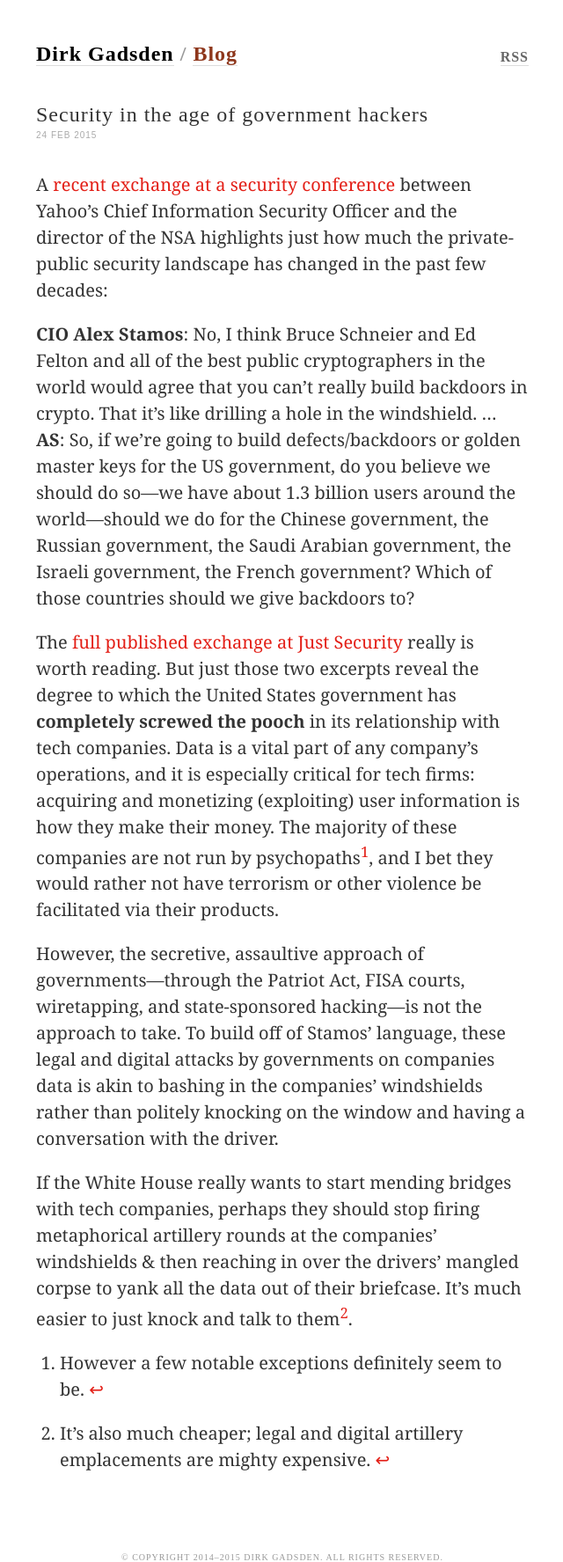
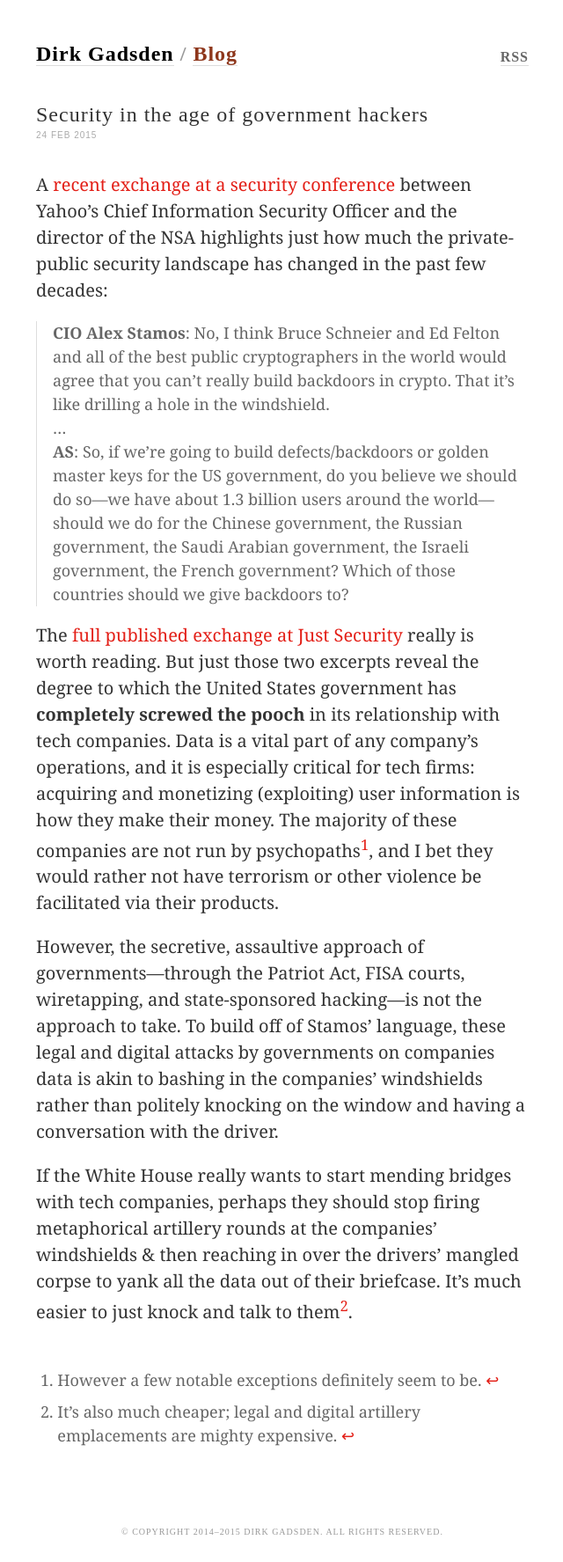
Before and after one commit to dirk/dirk.to, a Jekyll site: the page built from blog/_posts/2015-02-24-security-state-hackers.md, in a window 1280 px wide. Shown: the whole page at 88% size, without its empty margins (319-959 px from the left). Built offline with Jekyll 4.4.1, drawn with Linux system fonts in a browser that asks for light colours; Markdown is read by kramdown in place of the engine named in the settings; comment, search, counter and statistics services are not loaded; after the commit the page ends 1746 px from its top, so only the background shows below that.

Commit message:
Update styling

```diff
--- a/_layouts/blog.html
+++ b/_layouts/blog.html
@@ -11,8 +11,8 @@
     <meta charset="utf-8" />
     <meta name="viewport" content="width=520" />
     <meta http-equiv="X-UA-Compatible" content="IE=edge,chrome=1" />
-    <link href="/css/master.css?5" rel="stylesheet" />
-    <link href="/css/blog.css?5" rel="stylesheet" />
+    <link href="/css/master.css?6" rel="stylesheet" />
+    <link href="/css/blog.css?6" rel="stylesheet" />
     <!-- syntax highlighting -->
     <link rel="stylesheet" href="/css/syntax.css">
     <!-- secondary -->
--- a/blog/_posts/2015-02-24-security-state-hackers.md
+++ b/blog/_posts/2015-02-24-security-state-hackers.md
@@ -6,8 +6,8 @@ date:   2015-02-24 19:00:00
 
 A [recent exchange at a security conference](http://arstechnica.com/tech-policy/2015/02/yahoo-exec-goes-mano-a-mano-with-nsa-director-over-crypo-backdoors/) between Yahoo's Chief Information Security Officer and the director of the NSA highlights just how much the private-public security landscape has changed in the past few decades:
 
-> **CIO Alex Stamos**: No, I think Bruce Schneier and Ed Felton and all of the best public cryptographers in the world would agree that you can’t really build backdoors in crypto. That it’s like drilling a hole in the windshield.
-> ...
+> **CIO Alex Stamos**: No, I think Bruce Schneier and Ed Felton and all of the best public cryptographers in the world would agree that you can’t really build backdoors in crypto. That it’s like drilling a hole in the windshield.<br />
+> ...<br />
 > **AS**: So, if we’re going to build defects/backdoors or golden master keys for the US government, do you believe we should do so—we have about 1.3 billion users around the world—should we do for the Chinese government, the Russian government, the Saudi Arabian government, the Israeli government, the French government? Which of those countries should we give backdoors to?
 
 The [full published exchange at Just Security](http://justsecurity.org/20304/transcript-nsa-director-mike-rogers-vs-yahoo-encryption-doors/) really is worth reading. But just those two excerpts reveal the degree to which the United States government has **completely screwed the pooch** in its relationship with tech companies. Data is a vital part of any company's operations, and it is especially critical for tech firms: acquiring and monetizing (exploiting) user information is how they make their money. The majority of these companies are not run by psychopaths[^1], and I bet they would rather not have terrorism or other violence be facilitated via their products.
--- a/css/blog.css
+++ b/css/blog.css
@@ -54,6 +54,7 @@ h2 a:hover span, .posts h3 a:hover span {color: #8E371C;}
 .post a:hover {color: #8e371c; text-decoration: underline;}
 .post p code {display: inline-block; color: #8e371c;}
 .post h4 {margin: 1.5em 0 0.5em 0;}
+.post blockquote {border-left: 1px solid #ddd; padding-left: 1em; color: #666; font-size: 0.9em;}
 /* Date and other metadata about posts */
 .meta {color: #aaa;}
 
@@ -63,6 +64,13 @@ h2 a:hover span, .posts h3 a:hover span {color: #8E371C;}
   overflow: hidden;
 }
 
+.post .footnotes {margin: 2em 0 0 0; font-size: 0.9em;}
+.post .footnotes hr {
+  border: none; border-top: 1px solid #ddd;
+}
+.post .footnotes ol {padding: 0.75em 0 0 0; color: #666;}
+.post .footnotes li,
+.post .footnotes p:last-child {margin-bottom: 0.5em;}
 
 /* Standard */
 .post pre {
```
